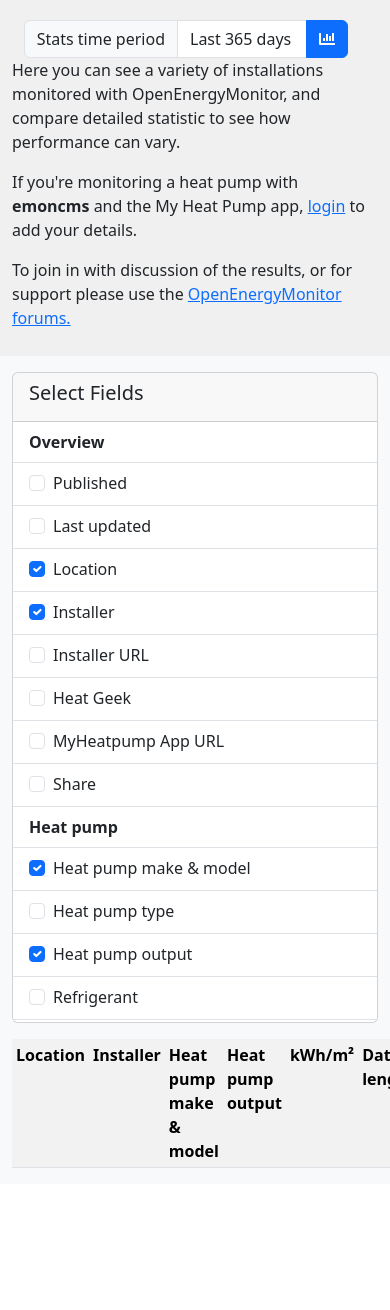
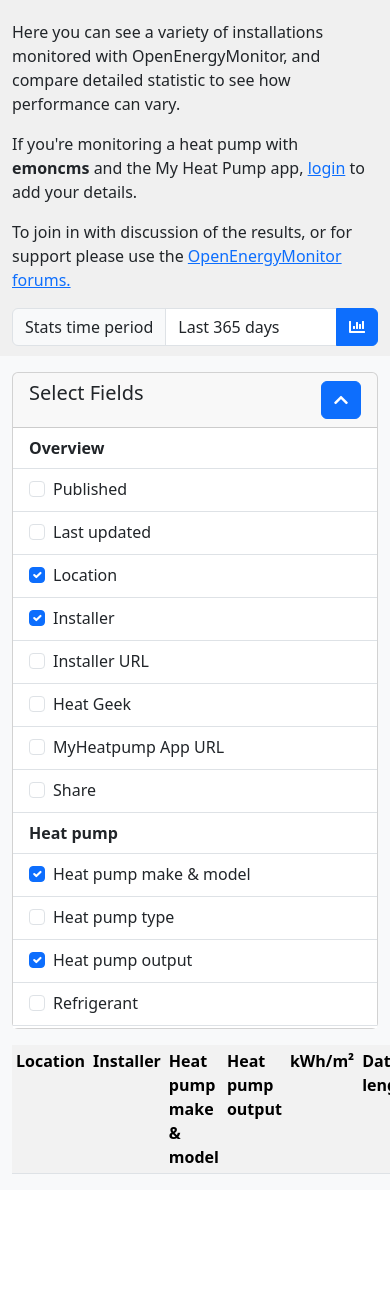
Before and after one commit to openenergymonitor/heatpumpmonitor.org, a PHP site: page /emoncms/ in a window 390 px wide; the page is wider, and only the part inside the window is pictured. Shown: the part 56-1366 px from the top of that part. Run offline with PHP 8.4, Linux system fonts and the light colour scheme; data that the repository does not hold is empty; some libraries are stand-ins or nearby versions.

Commit message:
improved responsive design

```diff
--- a/www/Modules/system/system_list.php
+++ b/www/Modules/system/system_list.php
@@ -18,12 +18,32 @@ defined('EMONCMS_EXEC') or die('Restricted access');
 <div id="app" class="bg-light">
     <div style=" background-color:#f0f0f0; padding-top:20px; padding-bottom:10px">
         <div class="container-fluid">
+
+
+            <!--
+			<div class="input-group" style="width:250px; float:right; margin-right:10px">
+				<div class="input-group-text">Filter</div>
+				<input class="form-control" name="query" v-model="filterKey">
+			</div>
+            -->
+            <div class="row">
+                <div class="col-12 col-sm-12 col-md-6 col-lg-6 col-xl-8">
+
                     <h3 v-if="mode=='user'">My Systems</h3>
                     <h3 v-if="mode=='admin'">Admin Systems</h3>
 
                     <button v-if="mode!='public'" class="btn btn-primary" @click="create" style="float:right; margin-right:30px">Add new system</button>
 
-            <div style="float:right; margin-right:30px">
+
+                    <p v-if="mode=='user'">Add, edit and view systems associated with your account.</p>
+                    <p v-if="mode=='admin'">Add, edit and view all systems.</p>
+                    <p v-if="mode=='public'">Here you can see a variety of installations monitored with OpenEnergyMonitor, and compare detailed statistic to see how performance can vary.</p>
+                    <p v-if="mode=='public'">If you're monitoring a heat pump with <b>emoncms</b> and the My Heat Pump app, <a href="<?php echo $path; ?>/user/login">login</a> to add your details.</p>
+                    <p v-if="mode=='public'">To join in with discussion of the results, or for support please use the <a href="https://community.openenergymonitor.org/tag/heatpumpmonitor">OpenEnergyMonitor forums.</a></p>
+                </div>
+
+
+                <div class="col-12 col-sm-12 col-md-6 col-lg-6 col-xl-auto ms-auto">
                     <div class="input-group">
                         <span class="input-group-text">Stats time period</span>
 
@@ -42,19 +62,11 @@ defined('EMONCMS_EXEC') or die('Restricted access');
                         <button class="btn btn-primary" @click="toggle_chart"><i class="fa fa-chart-bar"></i></button>
                     </div>
                 </div>
-            <!--
-			<div class="input-group" style="width:250px; float:right; margin-right:10px">
-				<div class="input-group-text">Filter</div>
-				<input class="form-control" name="query" v-model="filterKey">
             </div>
-            -->
 
-            <p v-if="mode=='user'">Add, edit and view systems associated with your account.</p>
-            <p v-if="mode=='admin'">Add, edit and view all systems.</p>
-            <p v-if="mode=='public'">Here you can see a variety of installations monitored with OpenEnergyMonitor, and compare detailed statistic to see how performance can vary.</p>
-            <p v-if="mode=='public'">If you're monitoring a heat pump with <b>emoncms</b> and the My Heat Pump app, <a href="<?php echo $path; ?>/user/login">login</a> to add your details.</p>
-            <p v-if="mode=='public'">To join in with discussion of the results, or for support please use the <a href="https://community.openenergymonitor.org/tag/heatpumpmonitor">OpenEnergyMonitor forums.</a></p>
         </div>
+
+
     </div>
 
     <div class="container-fluid" style="background-color:#fff; border-bottom:1px solid #ccc" v-show="chart_enable">
@@ -66,11 +78,15 @@ defined('EMONCMS_EXEC') or die('Restricted access');
     <div class="container-fluid">
         <div class="row">
             <!-- Side bar with field selection -->
-            <div class="col-md-2">
+            <div class="col-12 col-sm-12 col-md-12 col-lg-12 col-xl-2">
                 <div class="card mt-3 sticky-card">
                     <div class="card-header">
+                    <button class="btn btn-primary d-md-none" style="float:right" @click="showContent = !showContent">
+                        <i :class="{'fas fa-chevron-up': showContent, 'fas fa-chevron-down': !showContent}"></i>
+                    </button>
                     <h5>Select Fields</h5>
                     </div>
+                    <div class="collapse show" :class="{ 'd-none': !showContent, 'd-md-block': showContent }">
                         <ul class="list-group list-group-flush" style="overflow-x:hidden; height:600px">
                         <template v-for="(group, group_name) in column_groups" v-if="!(stats_time_start=='last365' && (group_name=='When Running' || group_name=='Standby'))">
                             <li class="list-group-item">
@@ -88,7 +104,8 @@ defined('EMONCMS_EXEC') or die('Restricted access');
                         </ul>
                     </div>
                 </div>
-            <div class="col-md-10">
+            </div>
+            <div class="col-12 col-sm-12 col-md-12 col-lg-12 col-xl-10">
                 <table id="custom" class="table table-striped table-sm mt-3">
                     <tr>
                         <th v-if="mode=='admin'" @click="sort('id', 'asc')" style="cursor:pointer">ID</th>
@@ -206,7 +223,8 @@ defined('EMONCMS_EXEC') or die('Restricted access');
             stats_time_range: false,
             available_months_start: months,
             available_months_end: months,
-            filterKey: ''
+            filterKey: '',
+            showContent: true
         },
         methods: {
             create: function() {
--- a/www/theme/theme.php
+++ b/www/theme/theme.php
@@ -19,6 +19,7 @@ $navigation = array(
 
 <head>
     <meta charset="utf-8">
+    <meta name="viewport" content="width=device-width, initial-scale=1.0, minimum-scale=1">
     <title>HeatpumpMonitor.org</title>
     <link rel="stylesheet" href="https://cdnjs.cloudflare.com/ajax/libs/bootstrap/5.3.0/css/bootstrap.min.css">
     <link href="https://openenergymonitor.org/homepage/theme/favicon.ico" rel="shortcut icon">
```
Lines whose indentation alone changed are shown as unchanged.
